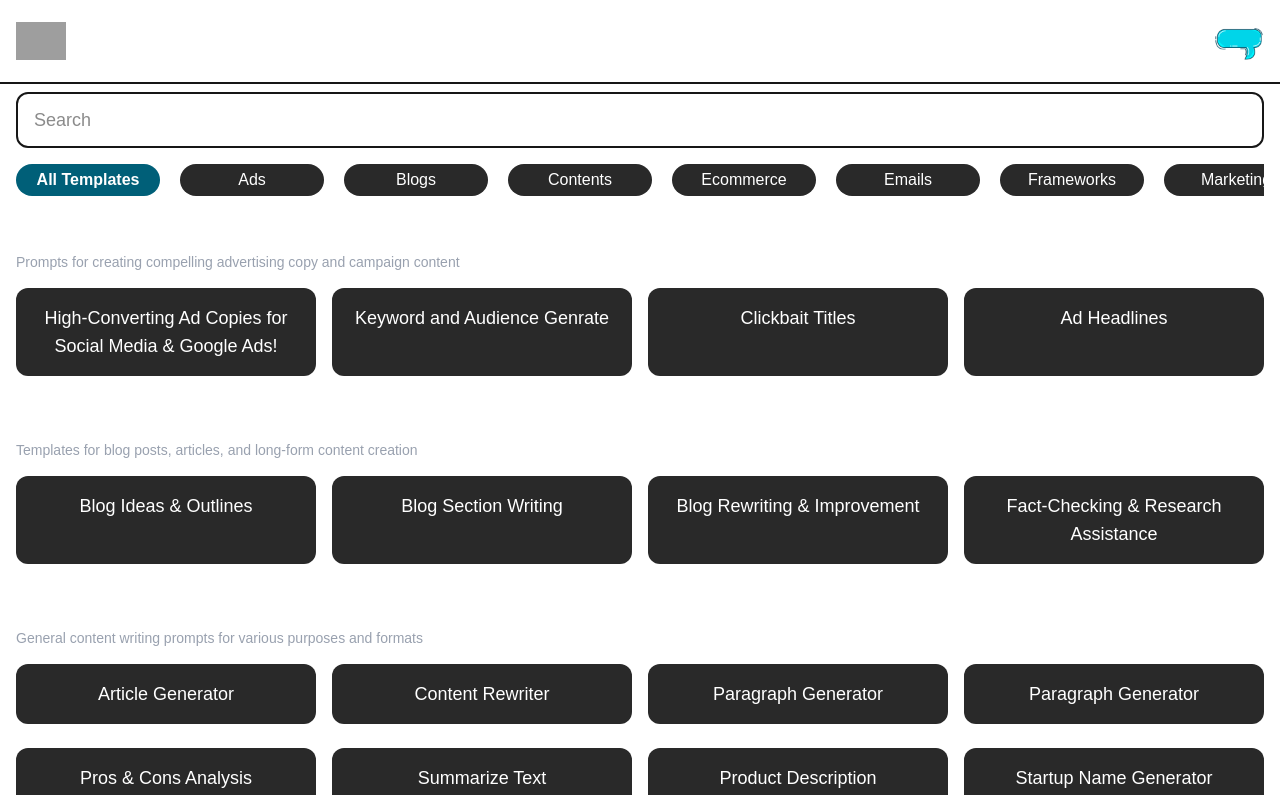
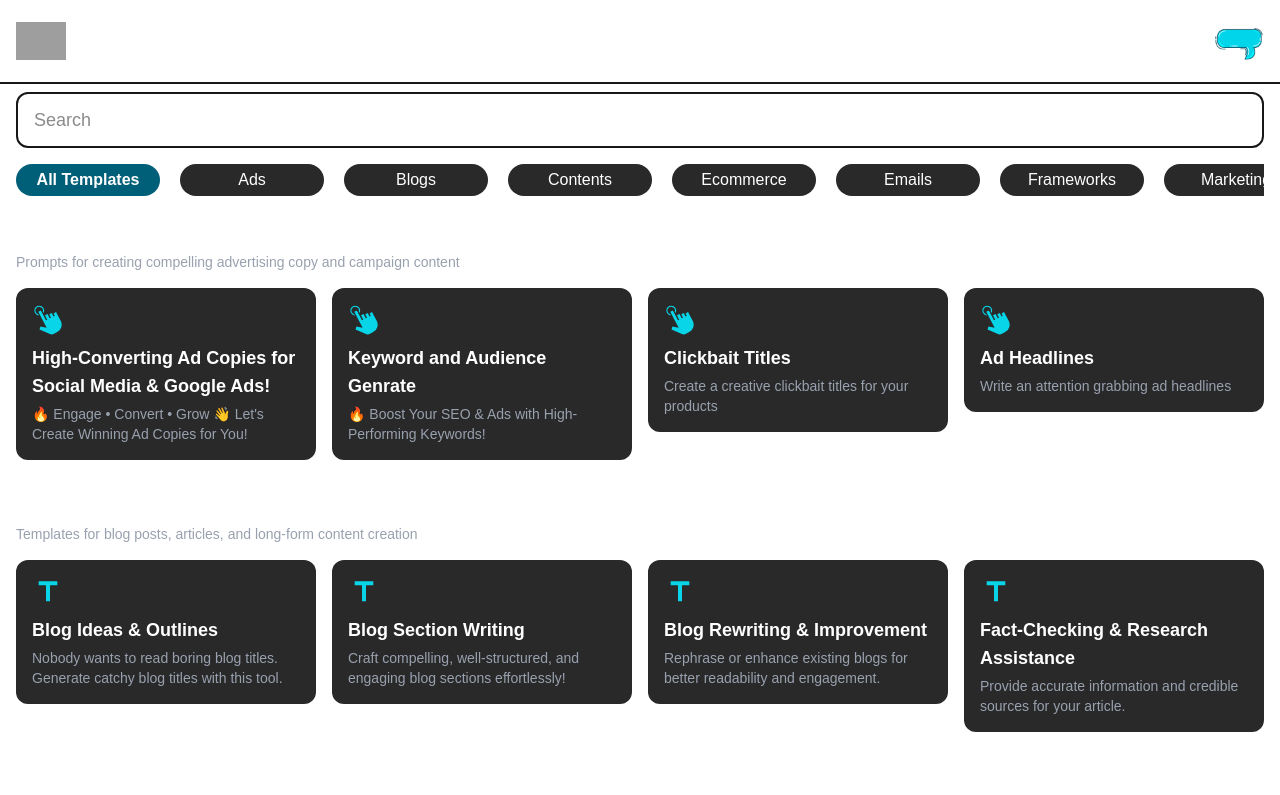
Before and after one commit to HamzaReza/superbot, a Next.js app: page /screens/Home in a window 1280 px wide. Shown: the top 795 px of the page. Built offline with nearby package versions, Linux system fonts and the light colour scheme; grey boxes are pictures that could not be loaded.

Commit message:
added the chat screen

```diff
--- /dev/null
+++ b/src/app/chat/[categoryId]/[contentId]/page.tsx
@@ -0,0 +1,69 @@
+"use client";
+
+import { useParams } from "next/navigation";
+import { SubContent } from "@/app/types";
+import { useEffect, useState } from "react";
+import { iconMap } from "@/app/utils/icons";
+
+export default function ChatPage() {
+  const routerParams = useParams();
+  const categoryId = routerParams.categoryId;
+  const contentId = routerParams.contentId;
+  const [content, setContent] = useState<SubContent | null>(null);
+
+  useEffect(() => {
+    try {
+      const storageKey = `chat_content_${categoryId}_${contentId}`;
+      const storedContent = localStorage.getItem(storageKey);
+
+      if (storedContent) {
+        const parsedContent = JSON.parse(storedContent);
+        const iconComponent =
+          iconMap[parsedContent.iconType as keyof typeof iconMap];
+        const reconstructedContent = {
+          ...parsedContent,
+          icon: iconComponent,
+        };
+        setContent(reconstructedContent);
+      }
+    } catch (error) {
+      console.error("Error retrieving content:", error);
+    }
+  }, [categoryId, contentId]);
+
+  return (
+    <div className="container mx-auto p-4">
+      <div className="bg-card rounded-xl p-6 text-white">
+        <div className="flex items-center gap-4 mb-6">
+          {content?.icon && (
+            <div className="bg-[#2A2A2A] p-3 rounded-lg">
+              <content.icon className="w-8 h-8 text-[var(--primary-cyan)]" />
+            </div>
+          )}
+          <div>
+            {content && (
+              <>
+                <h1 className="text-2xl font-bold text-white">
+                  {content.name}
+                </h1>
+                <p className="text-gray-400 text-sm mt-1">
+                  {content.description}
+                </p>
+              </>
+            )}
+          </div>
+        </div>
+        <div className="mt-6">
+          <div className="h-[400px] bg-[#1E1E1E] rounded-lg p-4"></div>
+          <div className="mt-4">
+            <input
+              type="text"
+              placeholder="Type your message..."
+              className="w-full p-3 rounded-lg bg-[#2A2A2A] text-white focus:outline-none focus:ring-2 focus:ring-[var(--primary-cyan)]"
+            />
+          </div>
+        </div>
+      </div>
+    </div>
+  );
+}
--- /dev/null
+++ b/src/app/screens/Home/components/Content.tsx
@@ -0,0 +1,46 @@
+"use client";
+
+import { Data, SubContent } from "@/app/types";
+import { useRouter } from "next/navigation";
+export const Content = ({ categoryItems }: { categoryItems: Data[] }) => {
+  const router = useRouter();
+  const _onClick = (item: Data, content: SubContent) => {
+    const storageKey = `chat_content_${item.id}_${content.id}`;
+    const contentData = {
+      id: content.id,
+      name: content.name,
+      description: content.description,
+      questions: content.questions,
+      prompt: content.prompt,
+      defaultQuestion: content.defaultQuestion,
+      icon: content.icon,
+      iconType: content.icon.name,
+    };
+    localStorage.setItem(storageKey, JSON.stringify(contentData));
+    router.push(`/chat/${item.id}/${content.id}`);
+  };
+  return (
+    <div className="grid grid-cols-1 sm:grid-cols-2 md:grid-cols-3 lg:grid-cols-4 gap-4">
+      {categoryItems.map((item: Data) =>
+        item.allcontents.map((content) => {
+          return (
+            <div
+              key={`${item.id}-${content.id}`}
+              onClick={() => _onClick(item, content)}
+            >
+              <div className="w-full p-4 mb-2 bg-card rounded-xl text-white cursor-pointer">
+                <div className="mb-2">
+                  <content.icon className="w-8 h-8 text-[var(--primary-cyan)]" />
+                </div>
+                <div className="text-lg font-bold mb-1">{content.name}</div>
+                <div className="text-sm text-gray-400">
+                  {content.description}
+                </div>
+              </div>
+            </div>
+          );
+        })
+      )}
+    </div>
+  );
+};
--- a/src/app/screens/Home/page.tsx
+++ b/src/app/screens/Home/page.tsx
@@ -5,6 +5,7 @@ import { Navigation as NavBar } from "../../components/navigation";
 import { Search } from "../../components/search";
 import { allData, categories } from "../../data";
 import { Category, Data } from "../../types";
+import { Content } from "./components/Content";
 
 export default function Home() {
   const [filterData, setFilterData] = useState<Data[]>(allData);
@@ -79,18 +80,7 @@ export default function Home() {
                 <div className="text-sm text-gray-400 mb-4">
                   {category.description}
                 </div>
-                <div className="grid grid-cols-1 sm:grid-cols-2 md:grid-cols-3 lg:grid-cols-4 gap-4">
-                  {categoryItems.map((item: Data) =>
-                    item.allcontents.map((content) => (
-                      <div
-                        className="w-full p-4 mb-2 text-center bg-card rounded-xl text-white cursor-pointer"
-                        key={`${item.id}-${content.id}`}
-                      >
-                        <div>{content.name}</div>
-                      </div>
-                    ))
-                  )}
-                </div>
+                <Content categoryItems={categoryItems} />
               </div>
             );
           })
--- /dev/null
+++ b/src/app/types/chat.ts
@@ -0,0 +1,6 @@
+export interface ChatPageProps {
+  params: {
+    categoryId: number;
+    contentId: number;
+  };
+}
--- a/src/app/types/data.ts
+++ b/src/app/types/data.ts
@@ -1,9 +1,16 @@
 export type Data = {
   id: number;
   category: string;
-  allcontents: {
+  allcontents: SubContent[];
+};
+
+// Import IconType from utils/icons
+import { IconType } from "../utils/icons";
+import { SVGProps } from "react";
+
+export type SubContent = {
   id: number;
-    icon: React.ElementType;
+  icon: React.ComponentType<SVGProps<SVGSVGElement>> & { name: IconType };
   name: string;
   description: string;
   questions: {
@@ -13,7 +20,6 @@ export type Data = {
   }[];
   prompt: string;
   defaultQuestion?: string;
-  }[];
 };
 
 export type Category = {
--- a/src/app/types/index.ts
+++ b/src/app/types/index.ts
@@ -1 +1,2 @@
 export * from "./data";
+export * from "./chat";
--- /dev/null
+++ b/src/app/utils/icons.ts
@@ -0,0 +1,49 @@
+import { AiTwotoneLike } from "react-icons/ai";
+import { CgWebsite } from "react-icons/cg";
+import {
+  FaAmazon,
+  FaEnvelopeOpenText,
+  FaFacebook,
+  FaFileAlt,
+  FaGoogle,
+  FaInstagram,
+  FaPenNib,
+  FaTiktok,
+  FaYoutube,
+} from "react-icons/fa";
+import { GiClick, GiLoveSong } from "react-icons/gi";
+import { ImProfile } from "react-icons/im";
+import {
+  MdOutlineNotificationsActive,
+  MdOutlineSubscriptions,
+  MdTitle,
+} from "react-icons/md";
+import { RiFilePaper2Line } from "react-icons/ri";
+import { TbBrandBeats, TbMessageChatbot } from "react-icons/tb";
+import { TiStarHalfOutline } from "react-icons/ti";
+
+export const iconMap = {
+  AiTwotoneLike: AiTwotoneLike,
+  CgWebsite: CgWebsite,
+  FaAmazon: FaAmazon,
+  FaEnvelopeOpenText: FaEnvelopeOpenText,
+  FaFacebook: FaFacebook,
+  FaFileAlt: FaFileAlt,
+  FaGoogle: FaGoogle,
+  FaInstagram: FaInstagram,
+  FaPenNib: FaPenNib,
+  FaTiktok: FaTiktok,
+  FaYoutube: FaYoutube,
+  GiClick: GiClick,
+  GiLoveSong: GiLoveSong,
+  ImProfile: ImProfile,
+  MdOutlineNotificationsActive: MdOutlineNotificationsActive,
+  MdOutlineSubscriptions: MdOutlineSubscriptions,
+  MdTitle: MdTitle,
+  RiFilePaper2Line: RiFilePaper2Line,
+  TbBrandBeats: TbBrandBeats,
+  TbMessageChatbot: TbMessageChatbot,
+  TiStarHalfOutline: TiStarHalfOutline,
+} as const;
+
+export type IconType = keyof typeof iconMap;
```
Lines whose indentation alone changed are shown as unchanged.
